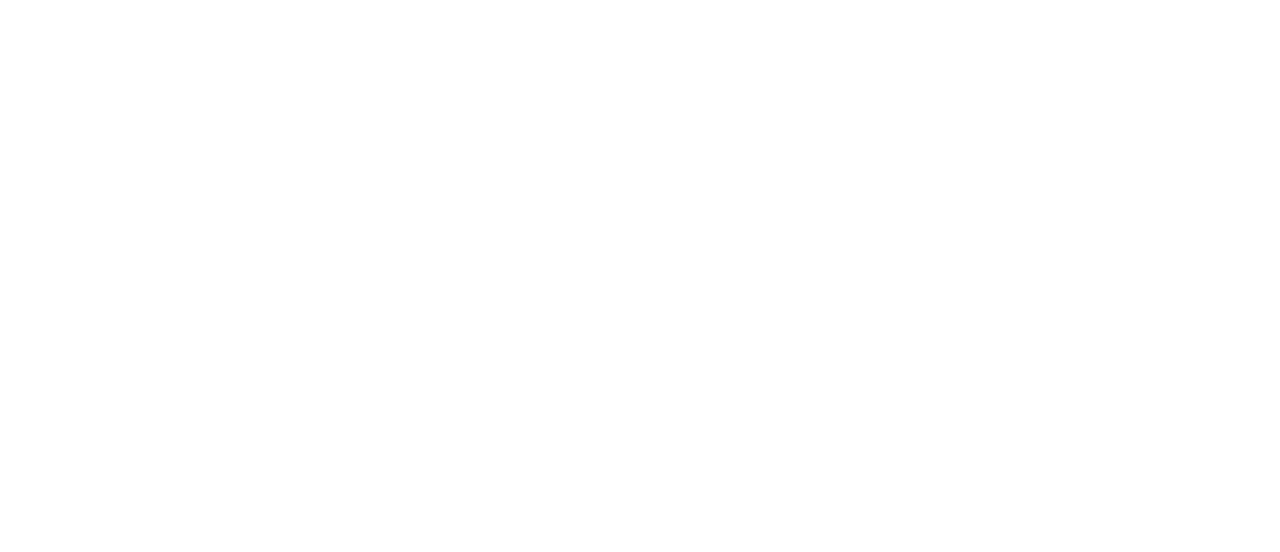
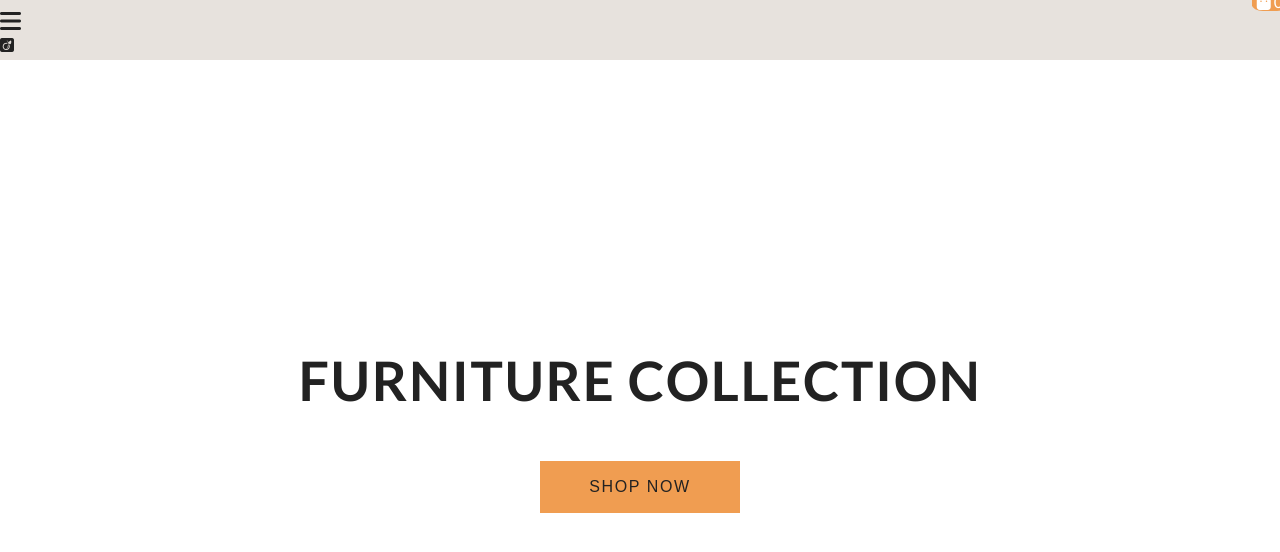
Before and after one commit to kurian-17/js-shopping-cart-, a plain HTML site: page index.html in a window 1280 px wide. Drawn offline with Linux system fonts and the light colour scheme.

Commit message:
html main

```diff
--- a/index.html
+++ b/index.html
@@ -5,15 +5,34 @@
     <meta http-equiv="X-UA-Compatible" content="IE=edge">
     <meta name="viewport" content="width=device-width, initial-scale=1.0">
     <title>Shop for the best in the market</title>
+    <!-- <link rel="stylesheet" href="https://cdnjs.cloudflare.com/ajax/libs/font-awesome/4.7.0/css/font-awesome.min.css"> -->
+    <link rel="stylesheet" href="styles.css">
+    <script src="https://kit.fontawesome.com/a076d05399.js" crossorigin="anonymous"></script>
 </head>
 <body>
     <div class="wrapper">
-        <header>
-            <nav>
-                <a href="index.html" class="home"></a>
-                <a href="products.html" class="products"></a>
-                <a href="/about.html" class="about"></a>
-            </nav>
+        <nav class="navbar">
+            <div class="nav-center">
+                <span class="nav-icon">
+                    <i class="fas fa-bars"></i>
+                </span>
+                <div class="logo">
+                    <i class=" fab fa-viadeo-square"></i>
+                </div>
+                <div class="cart-items">
+                    <i class="fas fa-shopping-bag"></i>
+                    0
+                </div>
+            </div>
+        </nav>
+        <header class="hero">
+            <div class="banner">
+                <h1 class="banner-title">
+                    furniture collection
+
+                </h1>
+                <button class="banner-btn">shop now</button>
+            </div>
         </header>
     </div>
     <script src="script.js"></script>
```
